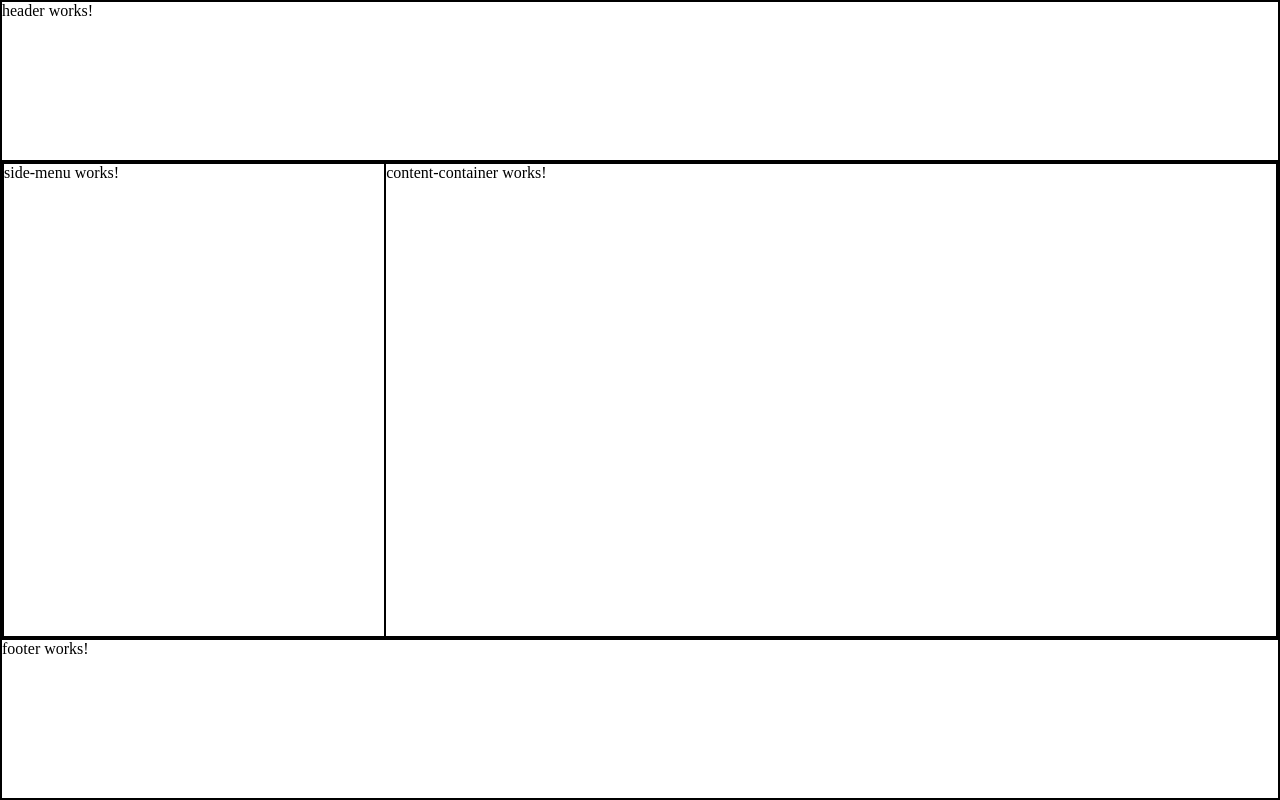
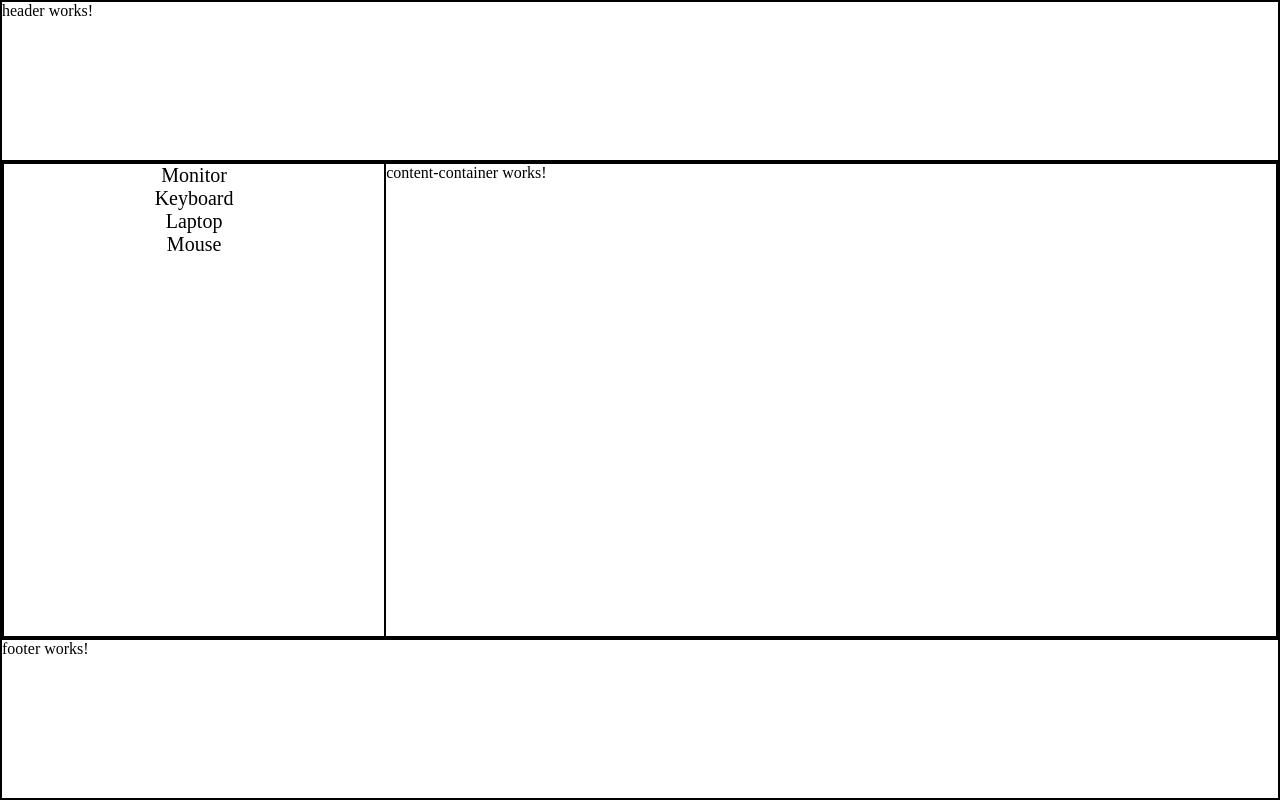
Before and after one commit to gihook/components-communication, an Angular app: page / in a window 1280 px wide. Built offline with nearby package versions, Linux system fonts and the light colour scheme.

Commit message:
feat: added styling to side menu items

```diff
--- a/src/app/components/side-menu/side-menu.component.html
+++ b/src/app/components/side-menu/side-menu.component.html
@@ -1 +1,5 @@
-<p>side-menu works!</p>
+<ul>
+  <li *ngFor="let item of computerItems">
+    {{ item.displayValue }}
+  </li>
+</ul>
--- a/src/app/components/side-menu/side-menu.component.scss
+++ b/src/app/components/side-menu/side-menu.component.scss
@@ -0,0 +1,10 @@
+li {
+  font-size: 20px;
+  text-align: center;
+
+  &:hover {
+    font-weight: bold;
+    background-color: gray;
+    cursor: pointer;
+  }
+}
--- a/src/app/components/side-menu/side-menu.component.ts
+++ b/src/app/components/side-menu/side-menu.component.ts
@@ -1,15 +1,24 @@
 import { Component, OnInit } from '@angular/core';
+import { ComputerItem } from 'src/app/models/models';
 
 @Component({
   selector: 'app-side-menu',
   templateUrl: './side-menu.component.html',
-  styleUrls: ['./side-menu.component.scss']
+  styleUrls: ['./side-menu.component.scss'],
 })
 export class SideMenuComponent implements OnInit {
+  computerItems: ComputerItem[] = [];
 
-  constructor() { }
+  constructor() {}
 
   ngOnInit(): void {
+    const computerItems = [
+      { id: 1, displayValue: 'Monitor' },
+      { id: 2, displayValue: 'Keyboard' },
+      { id: 3, displayValue: 'Laptop' },
+      { id: 4, displayValue: 'Mouse' },
+    ];
+
+    this.computerItems = computerItems;
   }
-
 }
--- /dev/null
+++ b/src/app/models/models.ts
@@ -0,0 +1,4 @@
+export interface ComputerItem {
+  id: number;
+  displayValue: string;
+}
```
